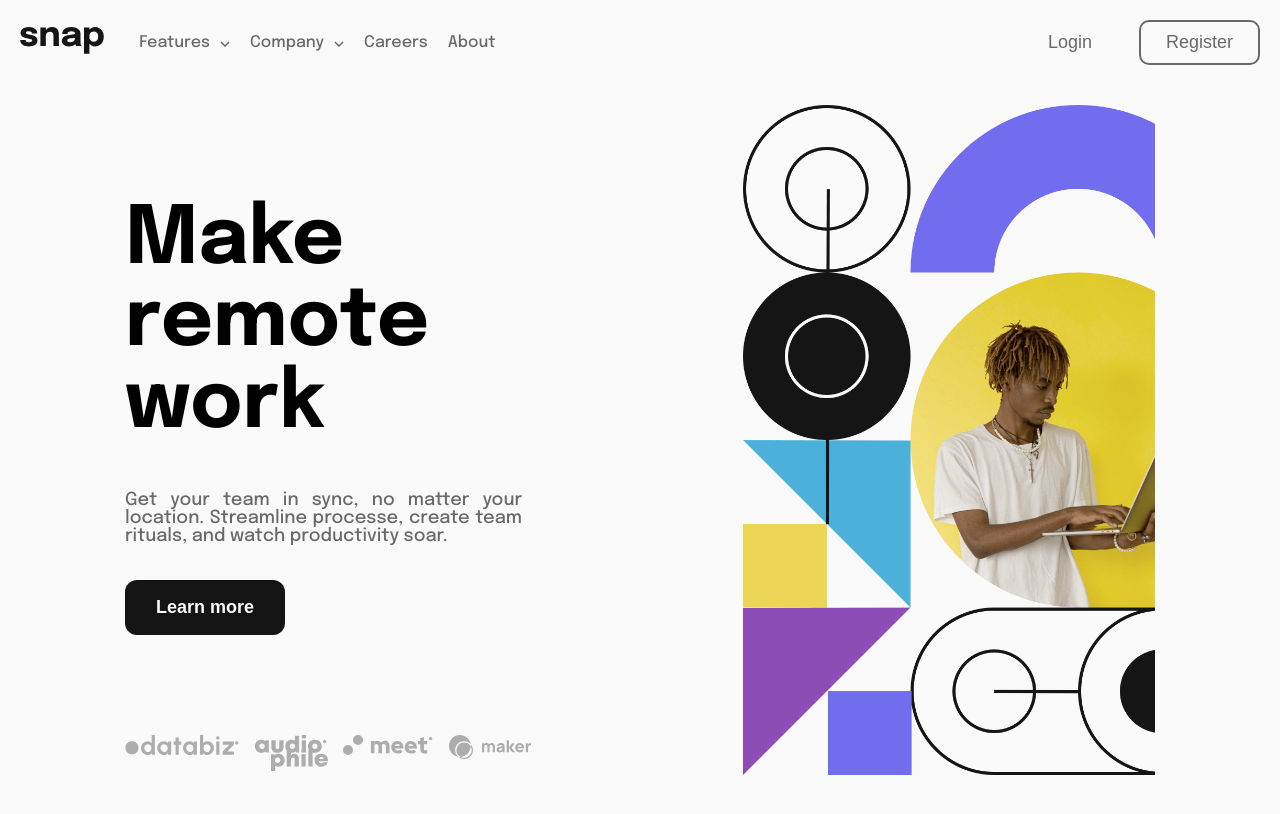
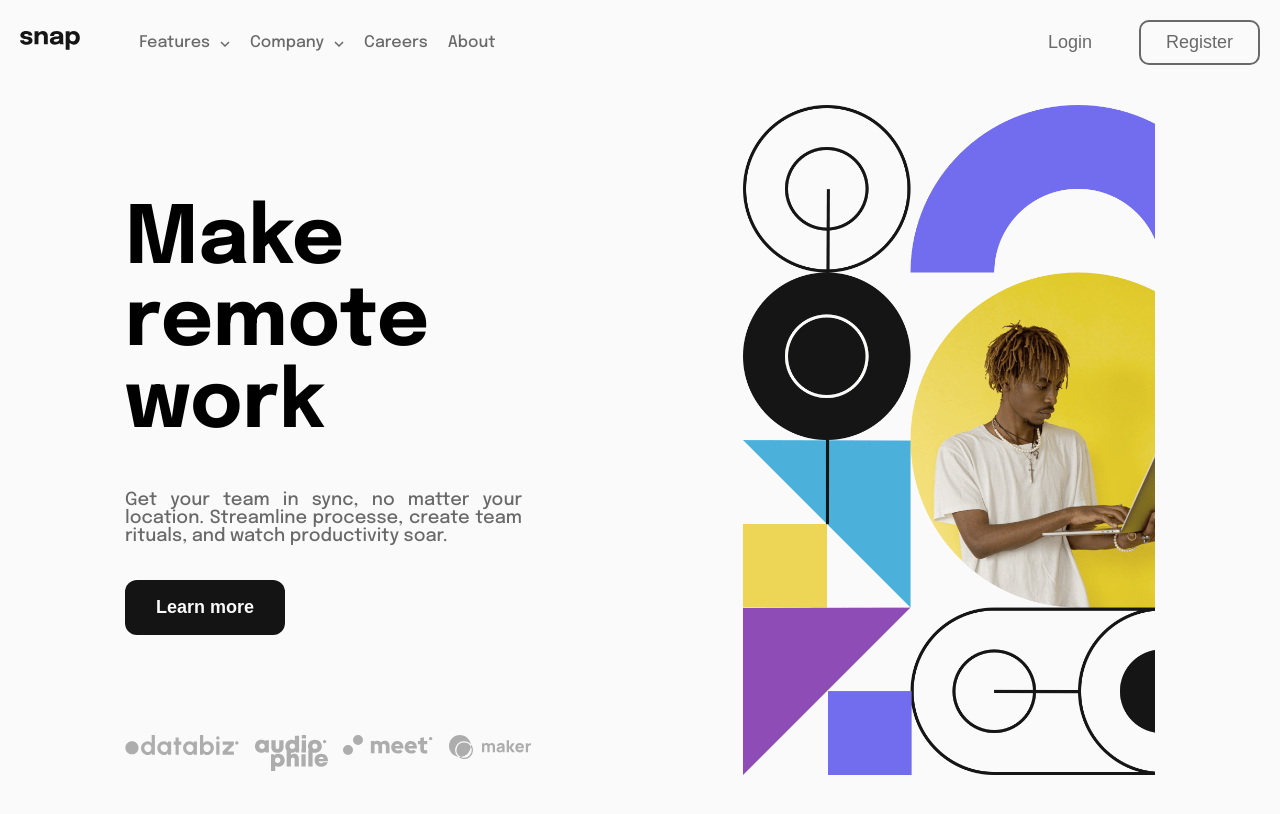
Before and after one commit to AngieValgie/Workshop2, a plain HTML site: page index.html in a window 1280 px wide. Drawn offline with Linux system fonts and the light colour scheme.

Commit message:
fix logo snap

```diff
--- a/css/style.scss
+++ b/css/style.scss
@@ -35,7 +35,14 @@ button {
 }
 
 .logo{
-  width: 8%;
+  width: 60px;
+  height: 100%;
+}
+
+.header__Logo{
+  object-fit: cover;
+  width: 100%;
+  height: 100%;
 }
 
 .header__nav {
```
Also changed, not shown: css/style.css, 1 other file.
